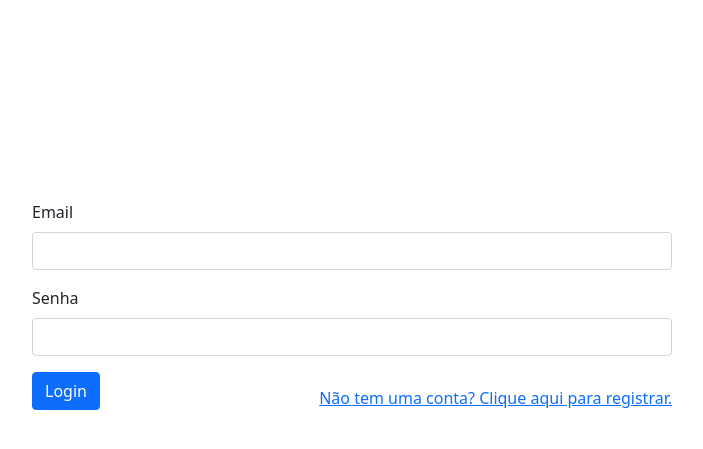
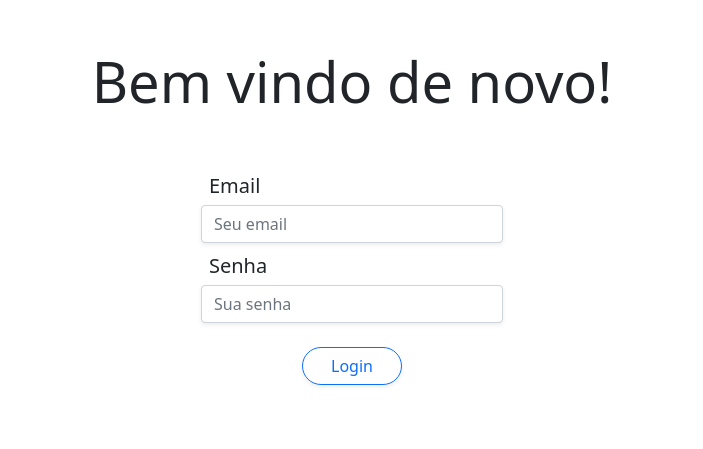
Before and after one commit to lgs2005/devProjeto2022, a Flask app: page /login in a window 1280 px wide. Shown: the top 449 px of the page, without its empty margins (288-991 px from the left). Run offline with Flask 2, Linux system fonts and the light colour scheme; some libraries are stand-ins or nearby versions.

Commit message:
Update Login Page

```diff
--- a/app.py
+++ b/app.py
@@ -48,4 +48,4 @@ adicionar_rotas(outras_rotas)
 adicionar_rotas(rotas.ROTAS)
 
 if __name__ == '__main__':
-    app.run(debug=False)
+    app.run(debug=True)
--- a/templates/login.html
+++ b/templates/login.html
@@ -1,27 +1,35 @@
 {% extends "layout.html" %}
 
 {% block conteudo %}
+<div class="row justify-content-center mt-5">
+    <h1 class="display-4 fw-semibold text-center">Bem vindo de novo!</h1>
+</div>
 
-<form method="GET" style="position: absolute; top: 25%; left: 25%; width: 50%; max-height: 50%;" id="form-login">
+<div class="row justify-content-center mt-5">
+    <div class="col-sm-3">
+        <form method="GET" id="form-login">
             {% if erro %}
                 <div class="alert alert-danger" role="alert">
                     {{ erro }}
                 </div>
             {% endif %}
 
-    <div class="mb-3">
-        <label for="email" class="form-label">Email</label>
-        <input type="email" class="form-control" id="input-email" name="email" autocomplete="email">
+            <div class="mb-2">
+                <label for="email" class="form-label fs-5 mb-1 ms-2">Email</label>
+                <input type="email" class="form-control shadow-sm" id="input-email" name="email" autocomplete="email" placeholder="Seu email">
             </div>
 
-    <div class="mb-3">
-        <label for="senha" class="form-label">Senha</label>
-        <input type="password" class="form-control" id="input-senha" name="senha" autocomplete="current-password">
+            <div class="mb-2">
+                <label for="senha" class="form-label fs-5 mb-1 ms-2">Senha</label>
+                <input type="password" class="form-control shadow-sm" id="input-senha" name="senha" autocomplete="current-password" placeholder="Sua senha">
             </div>
 
-    <button id="botao-login" type="submit" class="btn btn-primary">Login</button>
-    <a href="/registrar" style="position: absolute; bottom: 0; right: 0;">Não tem uma conta? Clique aqui para registrar.</a>
+            <div class="d-grid col-4 mx-auto mt-4">
+                <button id="botao-login" type="submit" class="btn btn-outline-primary rounded-pill shadow-sm">Login</button>
+            </div>
         </form>
+    </div>
+</div>
 
 
 {% endblock %}
```
Lines whose indentation alone changed are shown as unchanged.
